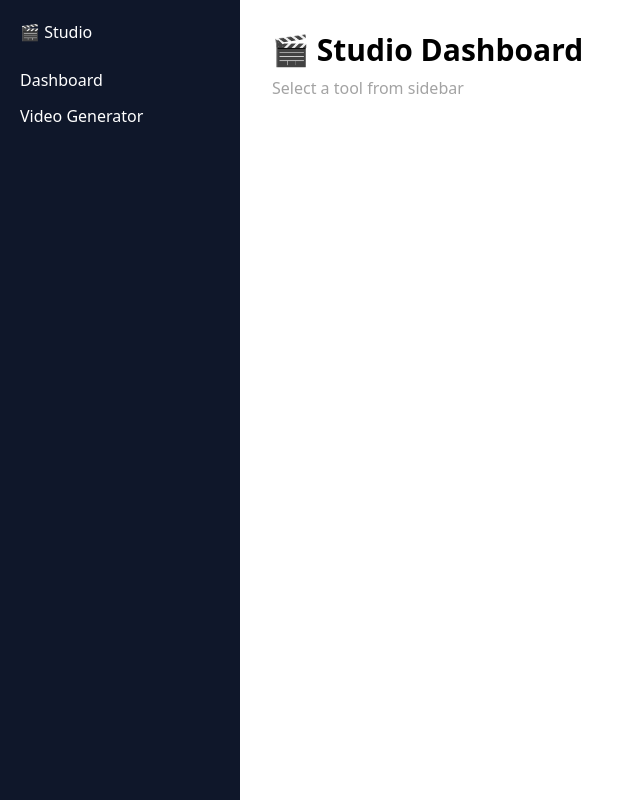
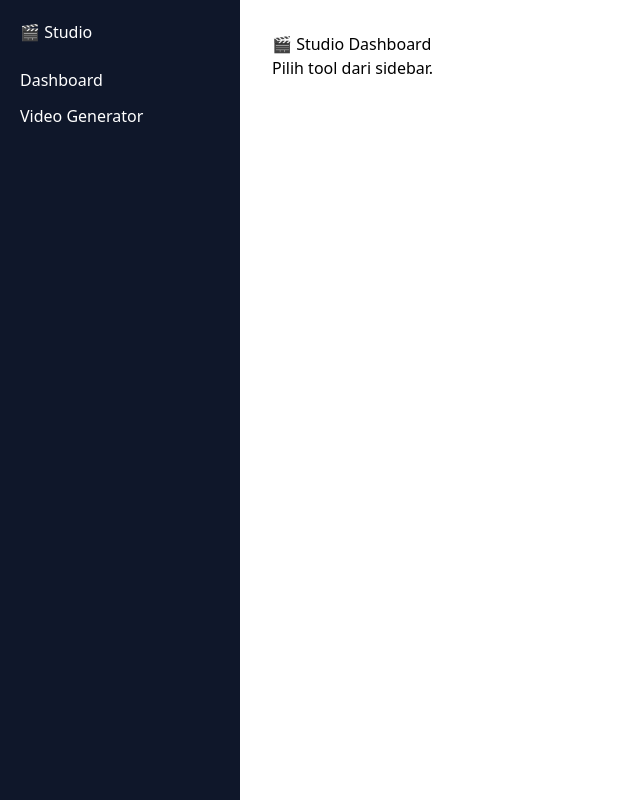
Before and after one commit to almalikzayn20-collab/teman-ct-ai, a Next.js app: page /studio in a window 1280 px wide. Shown: the whole page, without its empty margins (0-640 px from the left). Built offline with nearby package versions, Linux system fonts and the light colour scheme.

Commit message:
Update page.jsx

```diff
--- a/app/(studio)/studio/page.jsx
+++ b/app/(studio)/studio/page.jsx
@@ -1,10 +1,8 @@
 export default function StudioPage() {
   return (
     <div>
-      <h1 className="text-3xl font-bold">🎬 Studio Dashboard</h1>
-      <p className="text-neutral-400 mt-2">
-        Select a tool from sidebar
-      </p>
+      <h1>🎬 Studio Dashboard</h1>
+      <p>Pilih tool dari sidebar.</p>
     </div>
   );
 }
```
